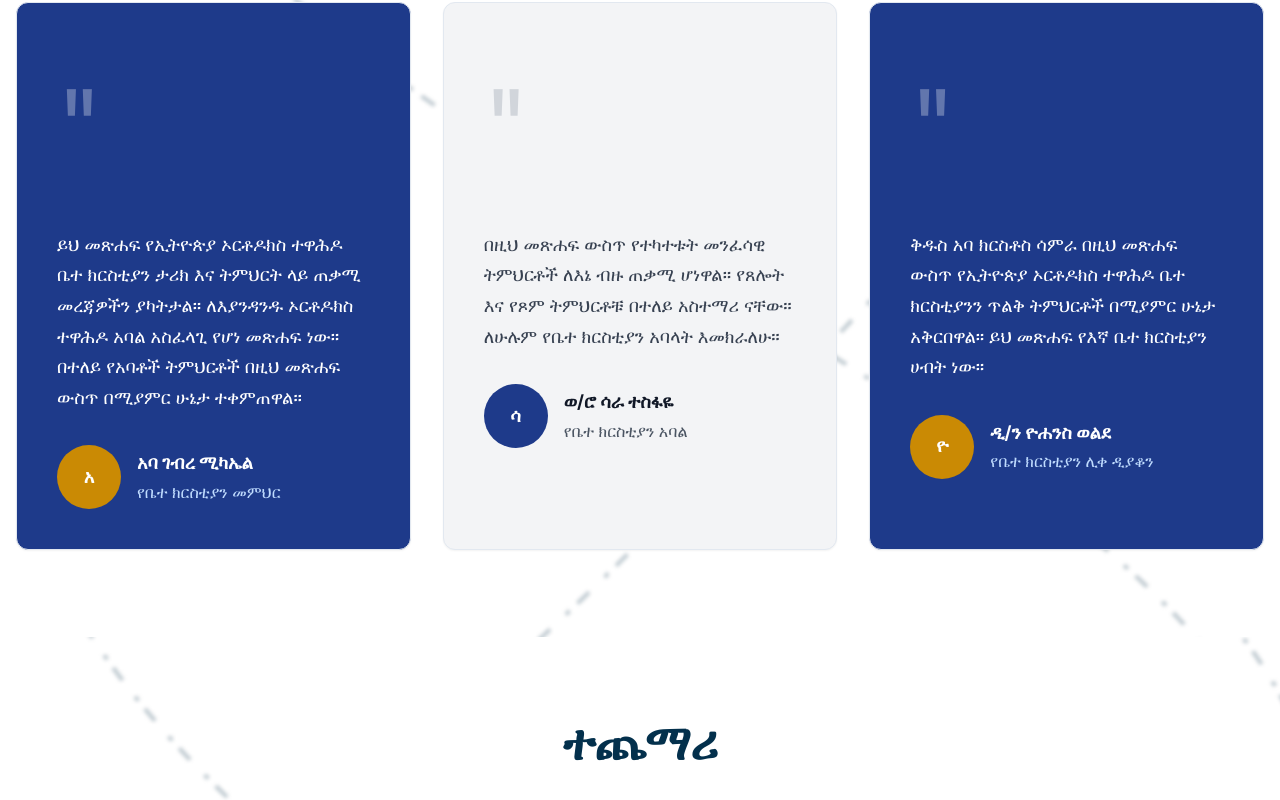
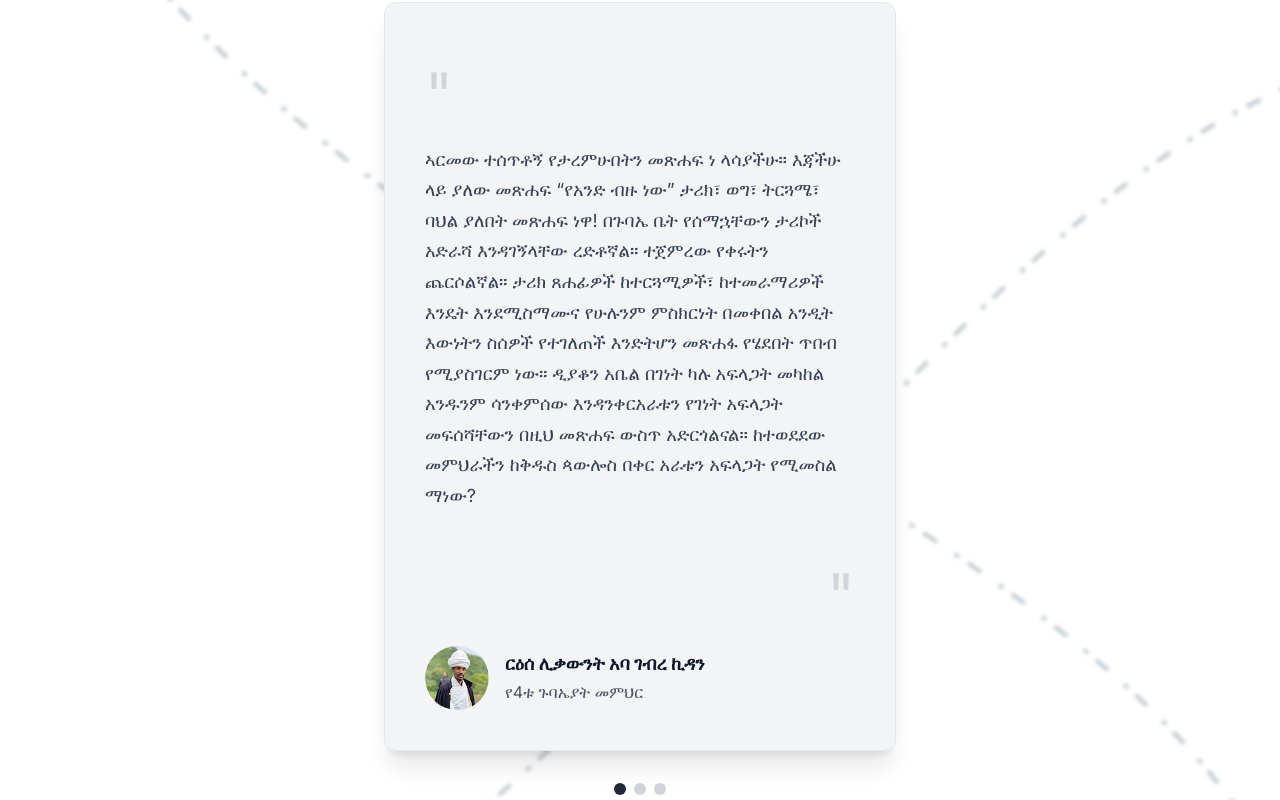
Before and after one commit to MekdelawitGebre/st-paul-book, a Next.js app: page / in a window 1280 px wide. Shown: the part 2589-3389 px from the top of the page. Built offline with nearby package versions, Linux system fonts and the light colour scheme; a web font is replaced by a local one.

Commit message:
fix :the card:

```diff
--- a/app/page.tsx
+++ b/app/page.tsx
@@ -1,8 +1,27 @@
+"use client";
+
+import React from "react";
 import Image from "next/image";
 import { Card, CardContent } from "@/components/ui/card";
 import { Facebook, Twitter, Youtube, Phone, Mail, MapPin } from "lucide-react";
+import testimonialsData from "@/data/testimonials.json";
 
 export default function EthiopianOrthodoxSite() {
+  const [currentSlide, setCurrentSlide] = React.useState(0);
+  const totalSlides = testimonialsData.testimonials.length;
+
+  const nextSlide = () => {
+    setCurrentSlide((prev) => (prev + 1) % totalSlides);
+  };
+
+  const prevSlide = () => {
+    setCurrentSlide((prev) => (prev - 1 + totalSlides) % totalSlides);
+  };
+
+  const goToSlide = (index: number) => {
+    setCurrentSlide(index);
+  };
+
   return (
     <div className="min-h-screen bg-gray-50">
       {/* Header */}
@@ -247,66 +266,79 @@ export default function EthiopianOrthodoxSite() {
               የመምህራን አስተያየት
             </h2>
           </div>
-          <div className="grid md:grid-cols-3 gap-8">
-            <Card className="bg-blue-900 text-white transform hover:scale-105 transition-transform duration-300">
+          <div className="relative overflow-hidden">
+            <div
+              className="flex transition-transform duration-500 ease-in-out"
+              style={{ transform: `translateX(-${currentSlide * 100}%)` }}
+            >
+              {testimonialsData.testimonials.map((testimonial, index) => (
+                <div key={testimonial.id} className="w-full flex-shrink-0 px-4">
+                  <Card
+                    className={`bg-gray-100 transition-all duration-300 shadow-xl max-w-lg mx-auto rounded-lg ${
+                      currentSlide === index
+                        ? "transform rotate-0 scale-100 blur-0"
+                        : index < currentSlide
+                        ? "transform -rotate-12 scale-75 blur-sm opacity-50"
+                        : "transform rotate-12 scale-75 blur-sm opacity-50"
+                    }`}
+                  >
                     <CardContent className="p-10">
-                <div className="text-8xl mb-6 opacity-30">"</div>
-                <p className="text-lg leading-relaxed mb-8">
-                  ይህ መጽሐፍ የኢትዮጵያ ኦርቶዶክስ ተዋሕዶ ቤተ ክርስቲያን ታሪክ እና ትምህርት ላይ ጠቃሚ
-                  መረጃዎችን ያካትታል። ለእያንዳንዱ ኦርቶዶክስ ተዋሕዶ አባል አስፈላጊ የሆነ መጽሐፍ ነው። በተለይ
-                  የአባቶች ትምህርቶች በዚህ መጽሐፍ ውስጥ በሚያምር ሁኔታ ተቀምጠዋል።
+                      <div className="text-6xl mb-0 text-gray-300">"</div>
+                      <p className="text-lg leading-relaxed mb-8 text-gray-700">
+                        {testimonial.quote}
                       </p>
+                      <div className="text-6xl mb-0 text-gray-300 text-right">
+                        "
+                      </div>
                       <div className="flex items-center">
-                  <div className="w-16 h-16 bg-yellow-600 rounded-full mr-4 flex items-center justify-center">
-                    <span className="text-white font-bold text-lg">አ</span>
+                        {testimonial.author.image ? (
+                          <div className="w-16 h-16 rounded-full mr-4 overflow-hidden flex items-center justify-center">
+                            <Image
+                              src={testimonial.author.image}
+                              alt={testimonial.author.name}
+                              width={64}
+                              height={64}
+                              className="w-full h-full object-cover"
+                            />
                           </div>
+                        ) : (
+                          <div
+                            className={`w-16 h-16 bg-${testimonial.author.avatarColor} rounded-full mr-4 flex items-center justify-center`}
+                          >
+                            <span className="text-white font-bold text-lg">
+                              {testimonial.author.avatar}
+                            </span>
+                          </div>
+                        )}
                         <div>
-                    <p className="font-bold text-lg">አባ ገብረ ሚካኤል</p>
-                    <p className="text-blue-200">የቤተ ክርስቲያን መምህር</p>
+                          <p className="font-bold text-gray-900 text-lg">
+                            {testimonial.author.name}
+                          </p>
+                          <p className="text-gray-600">
+                            {testimonial.author.title}
+                          </p>
                         </div>
                       </div>
                     </CardContent>
                   </Card>
+                </div>
+              ))}
+            </div>
 
-            <Card className="bg-gray-100 transform hover:scale-105 transition-transform duration-300">
-              <CardContent className="p-10">
-                <div className="text-8xl mb-6 text-gray-300">"</div>
-                <p className="text-lg leading-relaxed mb-8 text-gray-700">
-                  በዚህ መጽሐፍ ውስጥ የተካተቱት መንፈሳዊ ትምህርቶች ለእኔ ብዙ ጠቃሚ ሆነዋል። የጸሎት እና የጾም
-                  ትምህርቶቹ በተለይ አስተማሪ ናቸው። ለሁሉም የቤተ ክርስቲያን አባላት እመክራለሁ።
-                </p>
-                <div className="flex items-center">
-                  <div className="w-16 h-16 bg-blue-900 rounded-full mr-4 flex items-center justify-center">
-                    <span className="text-white font-bold text-lg">ሳ</span>
+            {/* Slide Indicators */}
+            <div className="flex justify-center mt-8 space-x-2">
+              {testimonialsData.testimonials.map((_, index) => (
+                <button
+                  key={index}
+                  onClick={() => goToSlide(index)}
+                  className={`w-3 h-3 rounded-full transition-colors ${
+                    currentSlide === index
+                      ? "bg-gray-800"
+                      : "bg-gray-300 hover:bg-gray-400"
+                  }`}
+                />
+              ))}
             </div>
-                  <div>
-                    <p className="font-bold text-gray-900 text-lg">
-                      ወ/ሮ ሳራ ተስፋዬ
-                    </p>
-                    <p className="text-gray-600">የቤተ ክርስቲያን አባል</p>
-                  </div>
-                </div>
-              </CardContent>
-            </Card>
-
-            <Card className="bg-blue-900 text-white transform hover:scale-105 transition-transform duration-300">
-              <CardContent className="p-10">
-                <div className="text-8xl mb-6 opacity-30">"</div>
-                <p className="text-lg leading-relaxed mb-8">
-                  ቅዱስ አባ ክርስቶስ ሳምራ በዚህ መጽሐፍ ውስጥ የኢትዮጵያ ኦርቶዶክስ ተዋሕዶ ቤተ ክርስቲያንን
-                  ጥልቅ ትምህርቶች በሚያምር ሁኔታ አቅርበዋል። ይህ መጽሐፍ የእኛ ቤተ ክርስቲያን ሀብት ነው።
-                </p>
-                <div className="flex items-center">
-                  <div className="w-16 h-16 bg-yellow-600 rounded-full mr-4 flex items-center justify-center">
-                    <span className="text-white font-bold text-lg">ዮ</span>
-                  </div>
-                  <div>
-                    <p className="font-bold text-lg">ዲ/ን ዮሐንስ ወልደ</p>
-                    <p className="text-blue-200">የቤተ ክርስቲያን ሊቀ ዲያቆን</p>
-                  </div>
-                </div>
-              </CardContent>
-            </Card>
           </div>
         </div>
       </section>
--- /dev/null
+++ b/data/testimonials.json
@@ -0,0 +1,37 @@
+{
+  "testimonials": [
+    {
+      "id": 1,
+      "quote": "ኣርመው ተሰጥቶኝ የታረምሁበትን መጽሐፍ ነ ላሳያችሁ። እጃችሁ ላይ ያለው መጽሐፍ “የአንድ ብዙ ነው” ታሪክ፣ ወግ፣ ትርጓሜ፣ ባህል ያለበት መጽሐፍ ነዋ! በጉባኤ ቤት የሰማኋቸውን ታሪኮች አድራሻ እንዳገኝላቸው ረድቶኛል። ተጀምረው የቀሩትን ጨርሶልኛል። ታሪክ ጸሐፊዎች ከተርጓሚዎች፣ ከተመራማሪዎች እንዴት እንደሚስማሙና የሁሉንም ምስክርነት በመቀበል አንዲት እውነትን ስሰዎች የተገለጠች እንድትሆን መጽሐፋ የሄደበት ጥበብ የሚያስገርም ነው። ዲያቆን አቤል በገነት ካሉ አፍላጋት መካከል አንዱንም ሳንቀምሰው እንዳንቀርአራቱን የገነት አፍላጋት መፍሰሻቸውን በዚህ መጽሐፍ ውስጥ አድርጎልናል። ከተወደደው መምህራችን ከቅዱስ ጳውሎስ በቀር አራቱን አፍላጋት የሚመስል ማነው?",
+      "author": {
+        "name": "ርዕሰ ሊቃውንት አባ ገብረ ኪዳን",
+        "title": "የ4ቱ ጉባኤያት መምህር",
+        "avatar": "አ",
+        "avatarColor": "yellow-600",
+        "image": "/preacher1.png"
+      }
+    },
+    {
+      "id": 2,
+      "quote": "ይህ መጽሐፍ የኢትዮጵያ ኦርቶዶክስ ተዋሕዶ ቤተ ክርስቲያን ታሪክ እና ትምህርት ላይ ጠቃሚ መረጃዎችን ያካትታል። ለእያንዳንዱ ኦርቶዶክስ ተዋሕዶ አባል አስፈላጊ የሆነ መጽሐፍ ነው። በተለይ የአባቶች ትምህርቶች በዚህ መጽሐፍ ውስጥ በሚያምር ሁኔታ ተቀምጠዋል።",
+      "author": {
+        "name": "ሊቀ ሊቃውንት ስምዓ ኮነ መልአክ",
+        "title": "የ4ቱ ጉባኤያት መምህር",
+        "avatar": "ስ",
+        "avatarColor": "yellow-600",
+        "image": "/testimonial2.jpg"
+      }
+    },
+    {
+      "id": 3,
+      "quote": "በዚህ መጽሐፍ ውስጥ የተካተቱት መንፈሳዊ ትምህርቶች ለእኔ ብዙ ጠቃሚ ሆነዋል። የጸሎት እና የጾም ትምህርቶቹ በተለይ አስተማሪ ናቸው። ለሁሉም የቤተ ክርስቲያን አባላት እመክራለሁ።",
+      "author": {
+        "name": "ዲን. ሄኖክ ኃይሌ",
+        "title": "መምህር",
+        "avatar": "ዲ",
+        "avatarColor": "blue-900",
+        "image": null
+      }
+    }
+  ]
+}
```
Also changed, not shown: public/preacher1.png (added), public/saint-paul-icon.png (deleted). Lines whose indentation alone changed are shown as unchanged.
